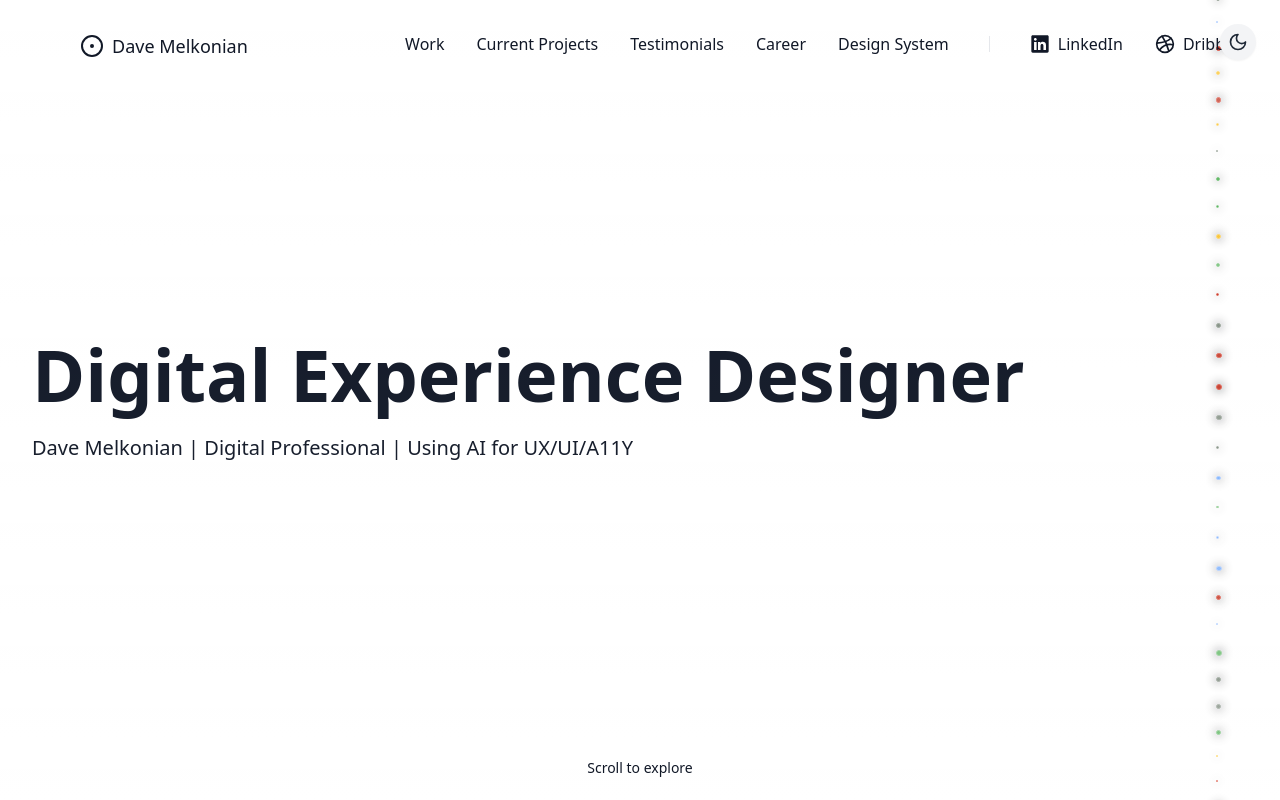
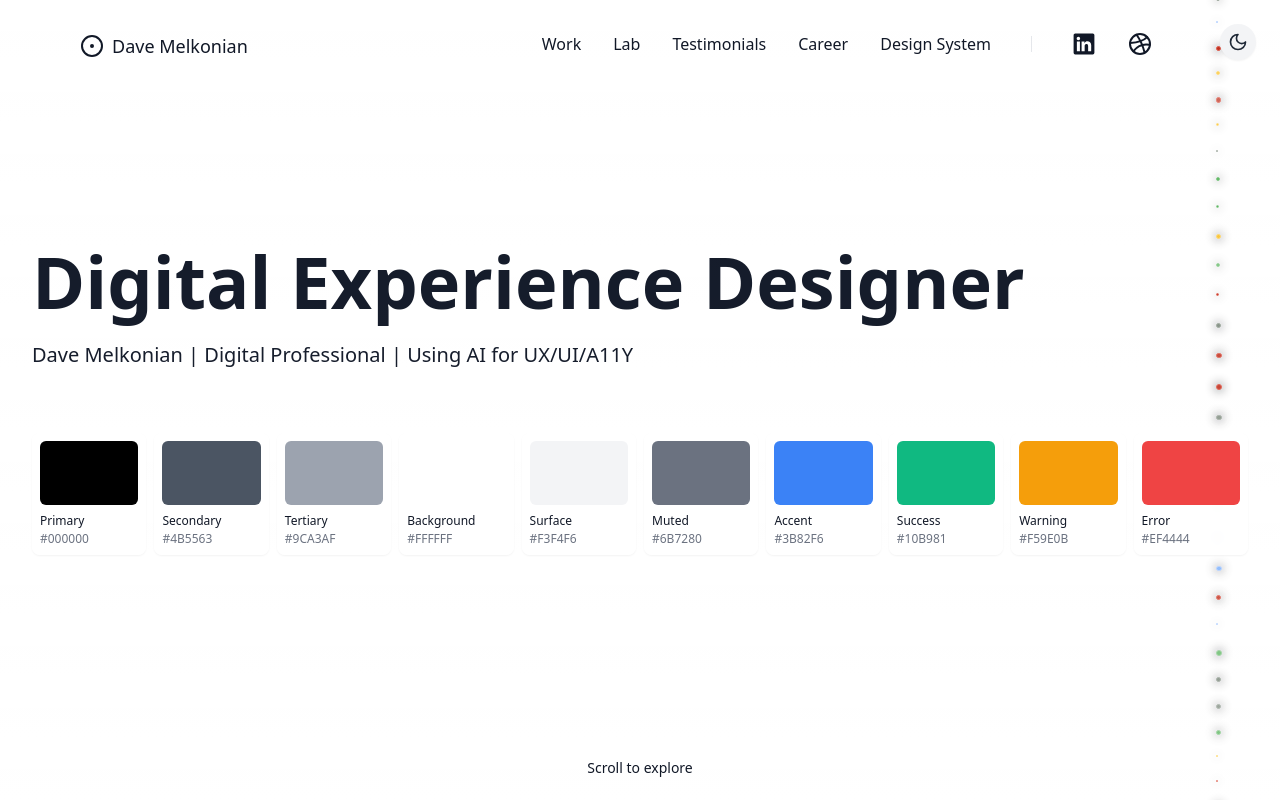
Before and after one commit to davemelk100/dm-2025, a React (Vite) app: page / in a window 1280 px wide. Shown: the top 800 px of the page. Built offline with nearby package versions, Linux system fonts and the light colour scheme.

Commit message:
added design tokens on home slide

```diff
--- a/src/App.tsx
+++ b/src/App.tsx
@@ -105,10 +105,10 @@ function App() {
               animate={{ opacity: 1, y: 0 }}
               exit={{ opacity: 0, y: 20 }}
               onClick={scrollToTop}
-              className="fixed bottom-8 right-8 z-50 p-3 bg-primary text-primary-foreground rounded-full shadow-lg hover:scale-110 transition-transform"
+              className="fixed bottom-8 right-[1.6rem] z-50 p-3 bg-primary text-primary-foreground rounded-full shadow-sm hover:scale-110 transition-transform"
               aria-label="Scroll to top"
             >
-              <ArrowUp className="h-6 w-6" />
+              <ArrowUp className="h-5 w-5" />
             </motion.button>
           )}
         </AnimatePresence>
@@ -233,7 +233,7 @@ function App() {
             initial={{ opacity: 0, y: -20 }}
             animate={{ opacity: 1, y: 0 }}
             transition={{ duration: 0.8, delay: 0.3 }}
-            className="absolute top-8 right-4 sm:right-8 z-10 hidden lg:block"
+            className="absolute top-8 right-32 z-10 hidden lg:block"
           >
             <ul className="flex items-center gap-4 sm:gap-6 md:gap-8">
               {content.navigation.links.map((item) => (
@@ -259,12 +259,10 @@ function App() {
                   href={content.navigation.social.linkedin.url}
                   target="_blank"
                   rel="noopener noreferrer"
-                  className="hover:opacity-70 transition-opacity flex items-center gap-1 sm:gap-2"
+                  className="hover:opacity-70 transition-opacity"
+                  aria-label="LinkedIn"
                 >
-                  <LinkedInLogoIcon className="h-4 w-4 sm:h-5 sm:w-5" />
-                  <span className="text-sm sm:text-base">
-                    {content.navigation.social.linkedin.text}
-                  </span>
+                  <LinkedInLogoIcon className="h-5 w-5 sm:h-6 sm:w-6" />
                 </a>
               </motion.li>
               <motion.li whileHover={{ scale: 1.05 }}>
@@ -272,12 +270,10 @@ function App() {
                   href={content.navigation.social.dribbble.url}
                   target="_blank"
                   rel="noopener noreferrer"
-                  className="hover:opacity-70 transition-opacity flex items-center gap-1 sm:gap-2"
+                  className="hover:opacity-70 transition-opacity"
+                  aria-label="Dribbble"
                 >
-                  <Dribbble className="h-4 w-4 sm:h-5 sm:w-5" />
-                  <span className="text-sm sm:text-base">
-                    {content.navigation.social.dribbble.text}
-                  </span>
+                  <Dribbble className="h-5 w-5 sm:h-6 sm:w-6" />
                 </a>
               </motion.li>
             </ul>
@@ -330,6 +326,37 @@ function App() {
                 {content.siteInfo.description}
               </motion.p>
             </motion.div>
+
+            {/* Color Palette */}
+            <motion.div
+              initial={{ opacity: 0 }}
+              animate={{ opacity: 1 }}
+              transition={{ duration: 1, delay: 1.2 }}
+              className="mt-16 grid grid-cols-10 gap-2"
+            >
+              {designTokens.colors.map((color) => (
+                <motion.div
+                  key={color.name}
+                  initial={{ opacity: 0, y: 20 }}
+                  whileInView={{ opacity: 1, y: 0 }}
+                  viewport={{ once: true }}
+                  className="bg-white/80 rounded-lg p-2 shadow-sm backdrop-blur-sm"
+                >
+                  <div
+                    className="w-full h-16 rounded-md mb-2"
+                    style={{ backgroundColor: color.value }}
+                  />
+                  <div>
+                    <p className="font-medium text-xs mb-0.5 dark:text-black">
+                      {color.name}
+                    </p>
+                    <p className="text-xs text-gray-500 dark:text-black">
+                      {color.value}
+                    </p>
+                  </div>
+                </motion.div>
+              ))}
+            </motion.div>
           </div>
 
           <motion.div
@@ -358,9 +385,7 @@ function App() {
         {/* Current Projects Section */}
         <section id="current-projects" className="py-12 sm:py-20">
           <div className="container mx-auto px-4 sm:px-8">
-            <h2 className="mb-12 text-center text-4xl font-bold">
-              Current Projects
-            </h2>
+            <h2 className="mb-12 text-center text-4xl font-bold">Lab</h2>
             <div className="grid gap-8 md:grid-cols-2 lg:grid-cols-3">
               {projects.map((project, index) => (
                 <div
@@ -579,40 +604,6 @@ function App() {
               typography, and spacing across design and code.
             </p>
 
-            {/* Color Palette */}
-            <div className="mb-12">
-              <h3 className="text-2xl font-semibold mb-6 dark:text-white">
-                Color Palette
-              </h3>
-              <div className="grid grid-cols-2 md:grid-cols-3 lg:grid-cols-4 gap-4">
-                {designTokens.colors.map((color) => (
-                  <motion.div
-                    key={color.name}
-                    initial={{ opacity: 0, y: 20 }}
-                    whileInView={{ opacity: 1, y: 0 }}
-                    viewport={{ once: true }}
-                    className="bg-white rounded-lg p-4 shadow-sm"
-                  >
-                    <div
-                      className="w-full h-20 rounded-md mb-3"
-                      style={{ backgroundColor: color.value }}
-                    />
-                    <div>
-                      <p className="font-medium text-sm mb-1 dark:text-black">
-                        {color.name}
-                      </p>
-                      <p className="text-sm text-gray-500 dark:text-black">
-                        {color.value}
-                      </p>
-                      <p className="text-xs text-gray-400 mt-1 dark:text-black">
-                        {color.description}
-                      </p>
-                    </div>
-                  </motion.div>
-                ))}
-              </div>
-            </div>
-
             {/* Typography */}
             <div className="mb-12">
               <h3 className="text-2xl font-semibold mb-6 dark:text-white">
--- a/src/content.ts
+++ b/src/content.ts
@@ -14,7 +14,7 @@ export const content = {
     },
     links: [
       { id: "work", text: "Work" },
-      { id: "current-projects", text: "Current Projects" },
+      { id: "current-projects", text: "Lab" },
       { id: "testimonials", text: "Testimonials" },
       { id: "career", text: "Career" },
       { id: "design-system", text: "Design System" },
--- a/src/designTokens.json
+++ b/src/designTokens.json
@@ -2,67 +2,129 @@
   "colors": [
     {
       "name": "Primary",
-      "value": "#6da9fd",
+      "value": "#000000",
       "description": "Main brand color"
     },
     {
       "name": "Secondary",
-      "value": "#C03221",
+      "value": "#4B5563",
       "description": "Secondary brand color"
     },
     {
+      "name": "Tertiary",
+      "value": "#9CA3AF",
+      "description": "Tertiary brand color"
+    },
+    {
+      "name": "Background",
+      "value": "#FFFFFF",
+      "description": "Main background color"
+    },
+    {
+      "name": "Surface",
+      "value": "#F3F4F6",
+      "description": "Surface color for cards and components"
+    },
+    {
+      "name": "Muted",
+      "value": "#6B7280",
+      "description": "Muted text and icon color"
+    },
+    {
       "name": "Accent",
-      "value": "#F9C22E",
-      "description": "Accent color"
+      "value": "#3B82F6",
+      "description": "Accent color for interactive elements"
     },
     {
       "name": "Success",
-      "value": "#4CAF50",
+      "value": "#10B981",
       "description": "Success state color"
     },
     {
-      "name": "Neutral",
-      "value": "#828E82",
-      "description": "Neutral color"
+      "name": "Warning",
+      "value": "#F59E0B",
+      "description": "Warning state color"
+    },
+    {
+      "name": "Error",
+      "value": "#EF4444",
+      "description": "Error state color"
     }
   ],
 
   "typography": [
     {
       "name": "Heading 1",
-      "fontFamily": "Poppins, sans-serif",
-      "fontSize": "2.5rem",
+      "fontFamily": "Space Grotesk",
+      "fontSize": "3rem",
       "lineHeight": "1.2",
       "fontWeight": "700"
     },
     {
       "name": "Heading 2",
-      "fontFamily": "Poppins, sans-serif",
-      "fontSize": "2rem",
+      "fontFamily": "Space Grotesk",
+      "fontSize": "2.25rem",
       "lineHeight": "1.3",
       "fontWeight": "600"
     },
     {
+      "name": "Heading 3",
+      "fontFamily": "Space Grotesk",
+      "fontSize": "1.875rem",
+      "lineHeight": "1.4",
+      "fontWeight": "600"
+    },
+    {
+      "name": "Body Large",
+      "fontFamily": "Space Grotesk",
+      "fontSize": "1.125rem",
+      "lineHeight": "1.6",
+      "fontWeight": "400"
+    },
+    {
       "name": "Body",
-      "fontFamily": "Poppins, sans-serif",
+      "fontFamily": "Space Grotesk",
       "fontSize": "1rem",
-      "lineHeight": "1.5",
+      "lineHeight": "1.6",
+      "fontWeight": "400"
+    },
+    {
+      "name": "Body Small",
+      "fontFamily": "Space Grotesk",
+      "fontSize": "0.875rem",
+      "lineHeight": "1.6",
       "fontWeight": "400"
     }
   ],
 
   "spacing": [
     {
-      "name": "Small",
+      "name": "XXS",
+      "value": "0.25rem"
+    },
+    {
+      "name": "XS",
       "value": "0.5rem"
     },
     {
-      "name": "Medium",
+      "name": "S",
+      "value": "0.75rem"
+    },
+    {
+      "name": "M",
       "value": "1rem"
     },
     {
-      "name": "Large",
+      "name": "L",
+      "value": "1.5rem"
+    },
+    {
+      "name": "XL",
       "value": "2rem"
+    },
+    {
+      "name": "XXL",
+      "value": "3rem"
     }
   ],
 
```
